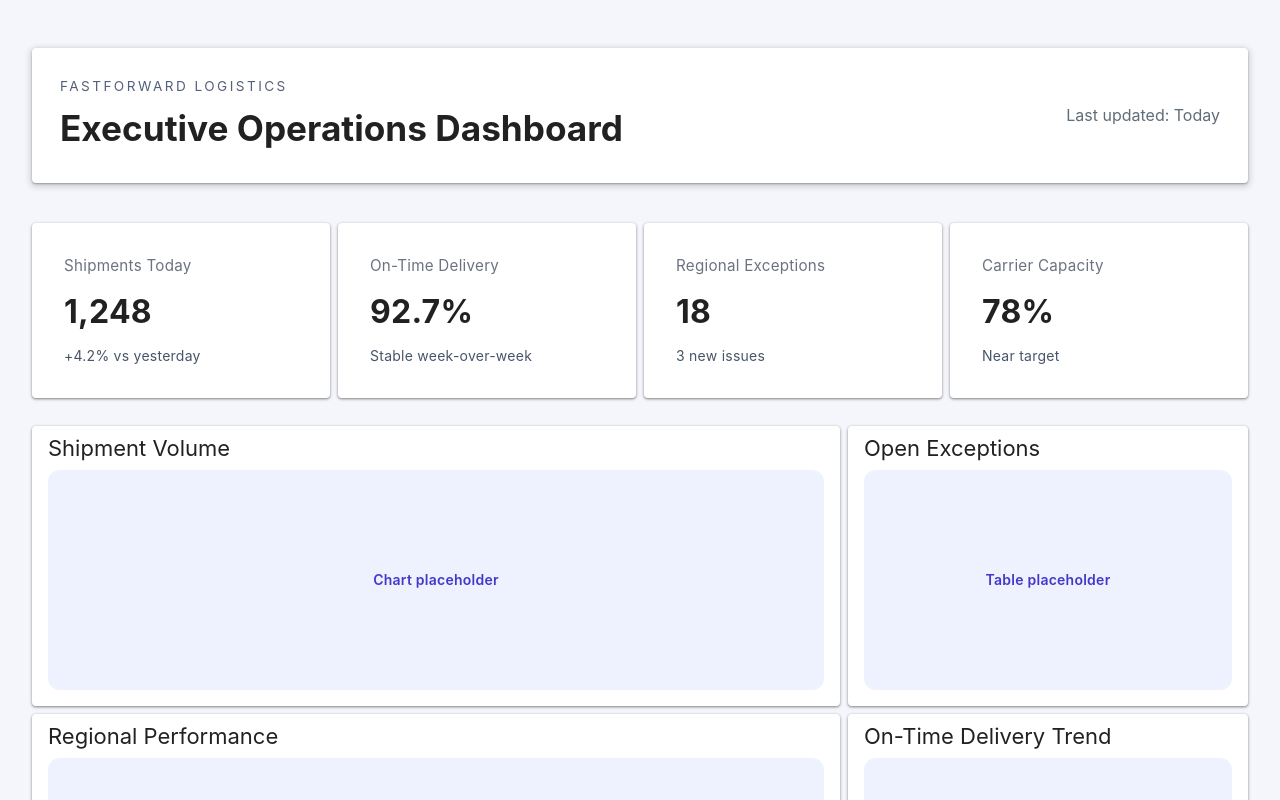
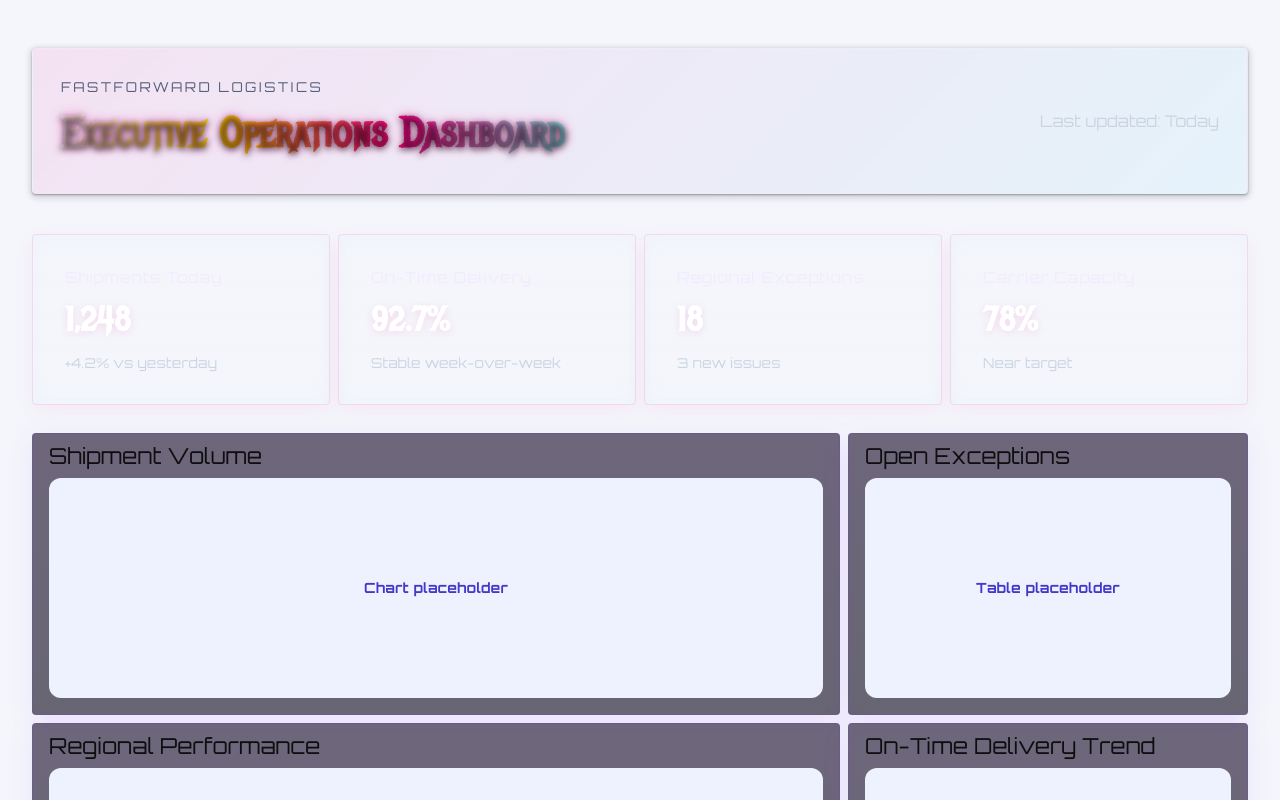
Before and after one commit to reggie-business/200-my-dashboard, a Vue app: page / in a window 1280 px wide. Shown: the top 800 px of the page. Built offline with nearby package versions, Linux system fonts and the light colour scheme.

Commit message:
80s hair metal theme

```diff
--- a/index.html
+++ b/index.html
@@ -4,6 +4,7 @@
     <meta charset="UTF-8" />
     <meta name="viewport" content="width=device-width, initial-scale=1.0" />
     <title>FastForward Logistics Dashboard</title>
+    <link href="https://fonts.googleapis.com/css2?family=Metal+Mania&family=Orbitron:wght@400;700&display=swap" rel="stylesheet">
   </head>
   <body>
     <div id="app"></div>
--- a/src/App.vue
+++ b/src/App.vue
@@ -12,8 +12,9 @@ body,
 #app {
   margin: 0;
   min-height: 100%;
-  font-family: Inter, ui-sans-serif, system-ui, -apple-system, BlinkMacSystemFont, 'Segoe UI', sans-serif;
-  background: #f4f6fb;
+  font-family: 'Orbitron', system-ui, -apple-system, 'Segoe UI', Roboto, 'Helvetica Neue', Arial;
+  background: radial-gradient(ellipse at top left, #0f0326 0%, #1b052f 35%, #120824 100%);
+  color: #f3f0ff;
 }
 body {
   background: #f4f6fb;
--- a/src/components/MetricCard.vue
+++ b/src/components/MetricCard.vue
@@ -21,19 +21,27 @@ const { label, value, note } = props;
 <style scoped>
 .metric-card {
   padding: 1rem;
+  background: linear-gradient(180deg, rgba(255,255,255,0.03), rgba(255,255,255,0.01));
+  border: 1px solid rgba(255,0,150,0.12);
+  box-shadow: 0 6px 20px rgba(255,0,150,0.06), 0 0 18px rgba(0,200,255,0.04) inset;
 }
 .metric-label {
   margin: 0;
-  color: #6b7280;
+  color: #f3eaff;
   font-size: 0.95rem;
+  letter-spacing: 0.06em;
 }
 .metric-value {
-  margin: 0.75rem 0 0;
-  font-size: 2rem;
-  font-weight: 700;
+  margin: 0.5rem 0 0;
+  font-size: 2.1rem;
+  font-weight: 800;
+  color: #fff;
+  text-shadow: 0 2px 8px rgba(255,0,150,0.12);
+  font-family: 'Metal Mania', 'Orbitron', sans-serif;
 }
 .metric-note {
-  margin: 0.75rem 0 0;
-  color: #475569;
+  margin: 0.5rem 0 0;
+  color: #cbd5e1;
+  font-size: 0.85rem;
 }
 </style>
--- a/src/views/HomeView.vue
+++ b/src/views/HomeView.vue
@@ -5,7 +5,7 @@
         <div class="header-content">
           <div>
             <p class="eyebrow">FastForward Logistics</p>
-            <h1>Executive Operations Dashboard</h1>
+            <h1 class="chrome">Executive Operations Dashboard</h1>
           </div>
           <div class="header-meta">
             <p>Last updated: Today</p>
@@ -101,6 +101,17 @@ h1 {
   font-weight: 700;
 }
 
+.chrome {
+  font-family: 'Metal Mania', 'Orbitron', sans-serif;
+  font-weight: 700;
+  font-size: 2.6rem;
+  background: linear-gradient(90deg, #fff, #ffd700, #ff0080, #7efff5);
+  -webkit-background-clip: text;
+  background-clip: text;
+  color: transparent;
+  text-shadow: 0 2px 6px rgba(0,0,0,0.6), 0 0 12px rgba(255,0,150,0.35);
+}
+
 .header-meta {
   color: #5f6d7a;
 }
@@ -129,7 +140,20 @@ h1 {
 .section-card {
   min-height: 280px;
 }
+.header-sheet {
+  background: linear-gradient(135deg, rgba(255,0,150,0.08), rgba(0,200,255,0.06));
+  border: 1px solid rgba(255,255,255,0.04);
+}
 
+.v-card.section-card {
+  background: linear-gradient(180deg, rgba(20,8,40,0.6), rgba(10,6,25,0.6));
+  border: 1px solid rgba(126,0,255,0.12);
+  box-shadow: 0 6px 30px rgba(126,0,255,0.08);
+}
+
+.header-meta {
+  color: #cbd5e1;
+}
 .placeholder {
   min-height: 220px;
   border-radius: 0.75rem;
```
